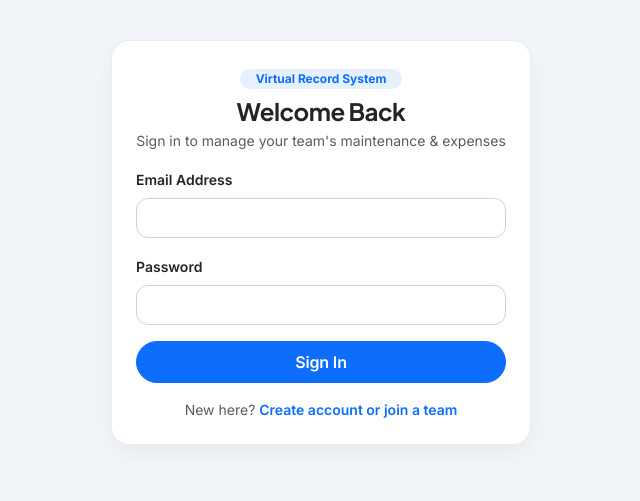
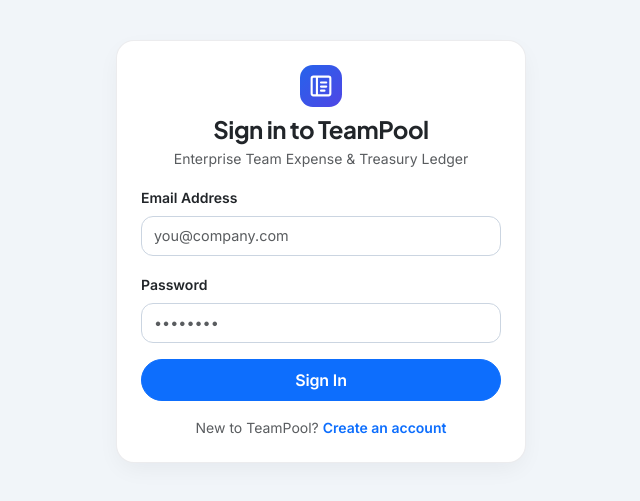
Before and after one commit to Bmk265/Tharvatha-Cheptha, a Flask app: page /login in a window 1280 px wide. Shown: the part 51-552 px from the top of the page, without its empty margins (319-959 px from the left). Run offline with Flask 3, Linux system fonts and the light colour scheme.

Commit message:
Update login.html

```diff
--- a/templates/login.html
+++ b/templates/login.html
@@ -1,24 +1,37 @@
 {% extends "base.html" %}
 {% block content %}
-<div class="card p-4 mx-auto mt-4" style="max-width: 420px;">
+<div class="card p-4 mx-auto mt-4" style="max-width: 410px;">
   <div class="text-center mb-3">
-    <span class="badge bg-primary bg-opacity-10 text-primary px-3 py-1 rounded-pill mb-2">Virtual Record System</span>
-    <h4 class="fw-bold mb-1">Welcome Back</h4>
-    <p class="text-muted small mb-0">Sign in to manage your team's maintenance & expenses</p>
+    <div class="d-inline-flex align-items-center justify-content-center mb-2">
+      <svg width="42" height="42" viewBox="0 0 36 36" fill="none" xmlns="http://www.w3.org/2000/svg">
+        <defs>
+          <linearGradient id="loginLogoGrad" x1="0" y1="0" x2="36" y2="36" gradientUnits="userSpaceOnUse">
+            <stop offset="0%" stop-color="#2563EB"/>
+            <stop offset="100%" stop-color="#4F46E5"/>
+          </linearGradient>
+        </defs>
+        <rect width="36" height="36" rx="11" fill="url(#loginLogoGrad)"/>
+        <path d="M10 11.5C10 10.6716 10.6716 10 11.5 10H24.5C25.3284 10 26 10.6716 26 11.5V24.5C26 25.3284 25.3284 26 24.5 26H11.5C10.6716 26 10 25.3284 10 24.5V11.5Z" stroke="white" stroke-width="1.8"/>
+        <path d="M14.5 10V26" stroke="white" stroke-width="1.8"/>
+        <path d="M18 15H22.5M18 18.5H22.5M18 22H21" stroke="white" stroke-width="1.8" stroke-linecap="round"/>
+      </svg>
+    </div>
+    <h4 class="fw-bold mb-1">Sign in to TeamPool</h4>
+    <p class="text-muted small mb-0">Enterprise Team Expense & Treasury Ledger</p>
   </div>
   <form method="POST">
     <div class="mb-3">
       <label class="form-label small fw-semibold">Email Address</label>
-      <input type="email" name="email" class="form-control" required>
+      <input type="email" name="email" class="form-control" placeholder="you@company.com" required>
     </div>
     <div class="mb-3">
       <label class="form-label small fw-semibold">Password</label>
-      <input type="password" name="password" class="form-control" required>
+      <input type="password" name="password" class="form-control" placeholder="••••••••" required>
     </div>
     <button class="btn btn-primary w-100 rounded-pill py-2 fw-semibold">Sign In</button>
   </form>
   <p class="mt-3 mb-0 text-center small text-muted">
-    New here? <a href="{{ url_for('register') }}" class="fw-semibold text-decoration-none">Create account or join a team</a>
+    New to TeamPool? <a href="{{ url_for('register', next=request.args.get('next')) }}" class="fw-semibold text-decoration-none">Create an account</a>
   </p>
 </div>
 {% endblock %}
```
